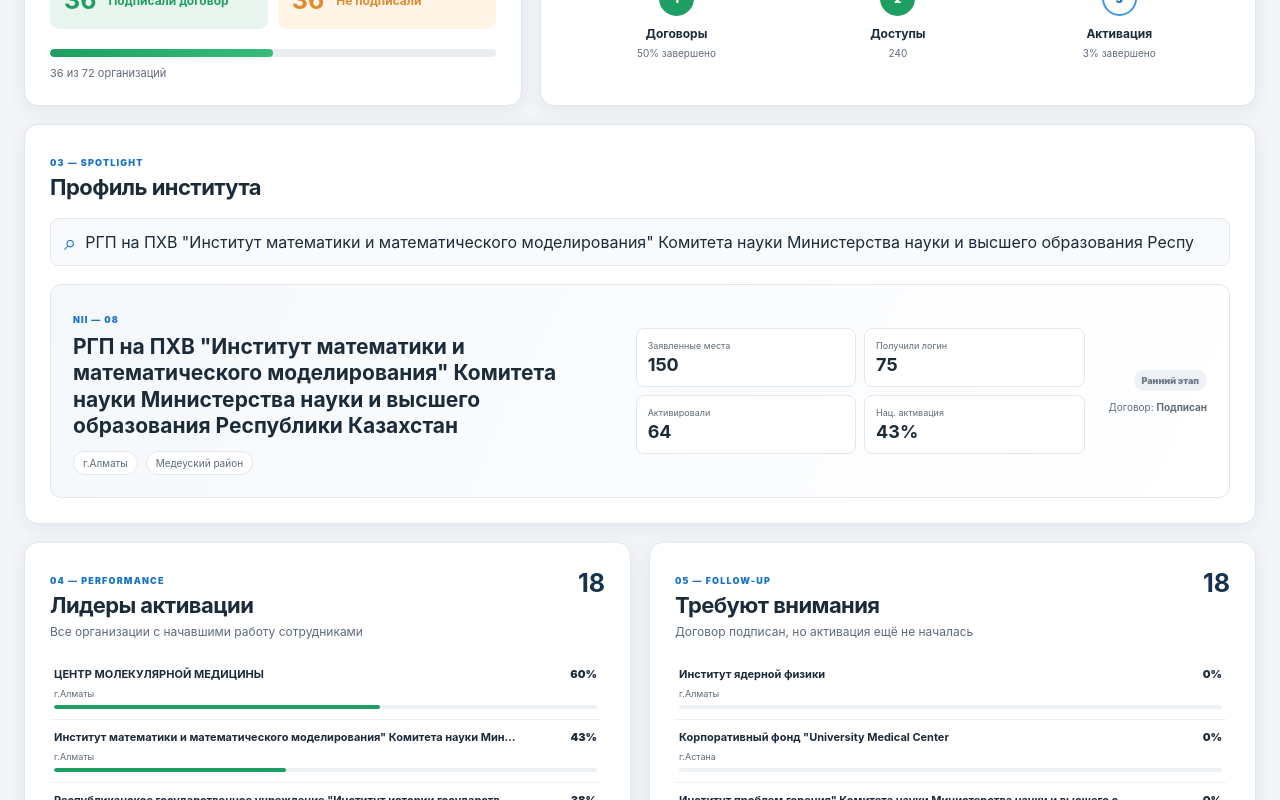
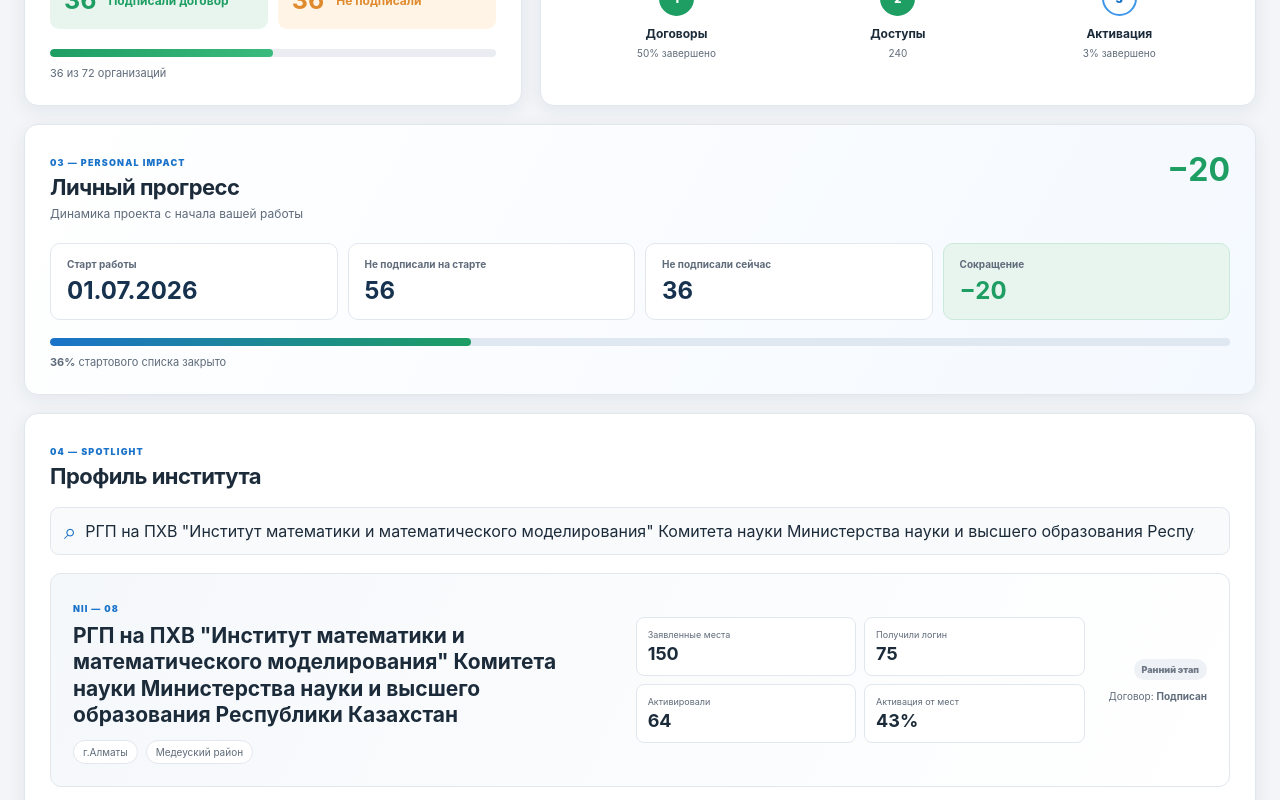
Before and after one commit to nurzhanabdirazakov/chatgpt-edu-nii-kz, a Next.js app: page /chatgpt-edu-nii-kz/ in a window 1280 px wide. Shown: the part 780-1580 px from the top of the page. Built offline with nearby package versions, Linux system fonts and the light colour scheme.

Commit message:
Add personal performance section

```diff
--- a/app/page.tsx
+++ b/app/page.tsx
@@ -7,6 +7,7 @@ type Lang = "ru" | "kz";
 type SortKey = "name" | "region" | "licenses" | "started" | "activated" | "rate";
 
 const POWER_BI = { started: 240, activated: 190, updated: "13.07.2026, 11:07" };
+const PERSONAL = { started: "01.07.2026", unsignedAtStart: 56 };
 
 const copy = {
   ru: {
@@ -15,9 +16,10 @@ const copy = {
     intro: "Открытая сводка по договорам, выдаче доступов и активации сотрудников научных организаций.",
     updated: "Данные Power BI обновлены",
     sheet: "Снимок Google Sheets: 16.07.2026",
-    total: "Всего НИИ", licenses: "Заявленные места", started: "Получили логин", activated: "Активировали", rate: "Нац. активация",
+    total: "Всего НИИ", licenses: "Заявленные места", started: "Получили логин", activated: "Активировали", rate: "Активация от мест",
     signed: "Подписали договор", unsigned: "Не подписали", of: "из", institutes: "организаций",
     timeline: "Прогресс проекта", contracts: "Договоры", access: "Доступы", activation: "Активация", complete: "завершено",
+    personalTitle: "Личный прогресс", personalHint: "Динамика проекта с начала вашей работы", personalStart: "Старт работы", startUnsigned: "Не подписали на старте", currentUnsigned: "Не подписали сейчас", reducedUnsigned: "Сокращение", backlogClosed: "стартового списка закрыто",
     leaders: "Лидеры активации", attention: "Требуют внимания", fullList: "Полный список подключённых НИИ",
     leaderHint: "Все организации с начавшими работу сотрудниками", attentionHint: "Договор подписан, но активация ещё не началась",
     profile: "Профиль института", profileHint: "Начните вводить название или выберите организацию",
@@ -33,9 +35,10 @@ const copy = {
     title: "Ғылыми-зерттеу институттарын ChatGPT Edu жүйесіне қосу",
     intro: "Ғылыми ұйымдар қызметкерлерінің шарттары, қолжетімділігі және белсендірілуі туралы ашық есеп.",
     updated: "Power BI деректері жаңартылды", sheet: "Google Sheets деректер кесіндісі: 16.07.2026",
-    total: "Барлық ҒЗИ", licenses: "Сұралған орындар", started: "Логин алды", activated: "Белсендірді", rate: "Ұлттық белсендіру",
+    total: "Барлық ҒЗИ", licenses: "Сұралған орындар", started: "Логин алды", activated: "Белсендірді", rate: "Орындар бойынша белсендіру",
     signed: "Шартқа қол қойды", unsigned: "Қол қоймады", of: "ішінен", institutes: "ұйым",
     timeline: "Жоба барысы", contracts: "Шарттар", access: "Қолжетімділік", activation: "Белсендіру", complete: "аяқталды",
+    personalTitle: "Жеке прогресс", personalHint: "Жұмыс басталғаннан бергі жоба динамикасы", personalStart: "Жұмыс басталды", startUnsigned: "Басында қол қоймаған", currentUnsigned: "Қазір қол қоймаған", reducedUnsigned: "Қысқарды", backlogClosed: "бастапқы тізім жабылды",
     leaders: "Белсендіру көшбасшылары", attention: "Назар аудару қажет", fullList: "Қосылған ҒЗИ толық тізімі",
     leaderHint: "Жұмысты бастаған қызметкерлері бар барлық ұйым", attentionHint: "Шарт бар, бірақ белсендіру әлі басталмады",
     profile: "Институт профилі", profileHint: "Ұйым атауын теруді бастаңыз немесе тізімнен таңдаңыз",
@@ -99,6 +102,8 @@ export default function Home() {
   const unsigned = institutes.filter(i => !i.signed).sort((a, b) => b.licenses - a.licenses);
   const totalLicenses = institutes.reduce((sum, i) => sum + i.licenses, 0);
   const nationalRate = totalLicenses > 0 ? POWER_BI.activated / totalLicenses : 0;
+  const reducedUnsigned = Math.max(0, PERSONAL.unsignedAtStart - unsigned.length);
+  const backlogClosed = PERSONAL.unsignedAtStart > 0 ? reducedUnsigned / PERSONAL.unsignedAtStart : 0;
   const regions = [...new Set(institutes.map(i => i.region))].sort((a, b) => a.localeCompare(b));
   const selected = institutes.find(i => i.id === selectedId) ?? institutes[0];
   const nameOf = (row: Institute) => cleanName(lang === "ru" ? row.nameRu : row.nameKz);
@@ -179,8 +184,20 @@ export default function Home() {
         </article>
       </section>
 
+      <section className="card personal-card">
+        <div className="section-heading"><div><span className="kicker">03 — PERSONAL IMPACT</span><h2>{t.personalTitle}</h2><p>{t.personalHint}</p></div><b>−{reducedUnsigned}</b></div>
+        <div className="personal-stats">
+          <div><span>{t.personalStart}</span><strong>{PERSONAL.started}</strong></div>
+          <div><span>{t.startUnsigned}</span><strong>{PERSONAL.unsignedAtStart}</strong></div>
+          <div><span>{t.currentUnsigned}</span><strong>{unsigned.length}</strong></div>
+          <div className="personal-result"><span>{t.reducedUnsigned}</span><strong>−{reducedUnsigned}</strong></div>
+        </div>
+        <div className="personal-progress"><i style={{ width: `${backlogClosed * 100}%` }} /></div>
+        <p className="muted"><b>{Math.round(backlogClosed * 100)}%</b> {t.backlogClosed}</p>
+      </section>
+
       <section className="card profile-card">
-        <div className="section-heading"><div><span className="kicker">03 — SPOTLIGHT</span><h2>{t.profile}</h2></div></div>
+        <div className="section-heading"><div><span className="kicker">04 — SPOTLIGHT</span><h2>{t.profile}</h2></div></div>
         <label className="profile-search"><span>⌕</span><input list="institutes" defaultValue={nameOf(selected)} onChange={e => { const found = institutes.find(i => nameOf(i) === e.target.value); if (found) setSelectedId(found.id); }} placeholder={t.profileHint} /></label>
         <datalist id="institutes">{institutes.slice().sort((a,b) => nameOf(a).localeCompare(nameOf(b))).map(i => <option key={i.id} value={nameOf(i)} />)}</datalist>
         <div className="profile-content">
@@ -196,18 +213,18 @@ export default function Home() {
       </section>
 
       <section className="comparison">
-        <article className="card ranking"><div className="section-heading"><div><span className="kicker">04 — PERFORMANCE</span><h2>{t.leaders}</h2><p>{t.leaderHint}</p></div><b>{leaders.length}</b></div><div className="rank-list">{leaders.map(row => <BarRow key={row.id} row={row} lang={lang} tone="good" />)}</div></article>
-        <article className="card ranking"><div className="section-heading"><div><span className="kicker">05 — FOLLOW-UP</span><h2>{t.attention}</h2><p>{t.attentionHint}</p></div><b>{attention.length}</b></div><div className="rank-list">{attention.map(row => <BarRow key={row.id} row={row} lang={lang} tone="bad" />)}</div></article>
+        <article className="card ranking"><div className="section-heading"><div><span className="kicker">05 — PERFORMANCE</span><h2>{t.leaders}</h2><p>{t.leaderHint}</p></div><b>{leaders.length}</b></div><div className="rank-list">{leaders.map(row => <BarRow key={row.id} row={row} lang={lang} tone="good" />)}</div></article>
+        <article className="card ranking"><div className="section-heading"><div><span className="kicker">06 — FOLLOW-UP</span><h2>{t.attention}</h2><p>{t.attentionHint}</p></div><b>{attention.length}</b></div><div className="rank-list">{attention.map(row => <BarRow key={row.id} row={row} lang={lang} tone="bad" />)}</div></article>
       </section>
 
       <section className="card table-card">
-        <div className="section-heading"><div><span className="kicker">06 — DIRECTORY</span><h2>{t.fullList}</h2><p>{t.tableNote}</p></div><b>{filtered.length}</b></div>
+        <div className="section-heading"><div><span className="kicker">07 — DIRECTORY</span><h2>{t.fullList}</h2><p>{t.tableNote}</p></div><b>{filtered.length}</b></div>
         <div className="filters"><label><span>⌕</span><input value={query} onChange={e => setQuery(e.target.value)} placeholder={t.search} /></label><select value={region} onChange={e => setRegion(e.target.value)}><option value="all">{t.allRegions}</option>{regions.map(r => <option key={r}>{r}</option>)}</select><select value={status} onChange={e => setStatus(e.target.value)}><option value="all">{t.allStatuses}</option><option value="excellent">{t.excellent}</option><option value="track">{t.onTrack}</option><option value="early">{t.early}</option><option value="attention">{t.needsAttention}</option></select></div>
         <div className="table-wrap"><table><thead><tr><th>№</th><th><button onClick={() => changeSort("name")}>{t.name} ↕</button></th><th><button onClick={() => changeSort("region")}>{t.region} ↕</button></th><th><button onClick={() => changeSort("licenses")}>{t.licenses} ↕</button></th><th><button onClick={() => changeSort("started")}>{t.started} ↕</button></th><th><button onClick={() => changeSort("activated")}>{t.activated} ↕</button></th><th><button onClick={() => changeSort("rate")}>{t.rate} ↕</button></th><th>{t.status}</th></tr></thead><tbody>{filtered.map(row => <tr key={row.id} onClick={() => { setSelectedId(row.id); document.querySelector(".profile-card")?.scrollIntoView({behavior:"smooth"}); }}><td>{row.id}</td><td><strong>{nameOf(row)}</strong><small>{row.district}</small></td><td>{row.region}</td><td>{formatNumber(row.licenses, lang)}</td><td>{row.started}</td><td>{row.activated}</td><td><b>{row.licenses ? `${Math.round(ratio(row)*100)}%` : "—"}</b></td><td><span className={`pill ${statusFor(row,lang).key}`}>{statusFor(row,lang).label}</span></td></tr>)}</tbody></table></div>
       </section>
 
       <section className="card unsigned-card">
-        <div className="section-heading"><div><span className="kicker">07 — ONBOARDING QUEUE</span><h2>{t.unsignedTitle}</h2><p>{t.unsignedHint}</p></div><b>{unsigned.length}</b></div>
+        <div className="section-heading"><div><span className="kicker">08 — ONBOARDING QUEUE</span><h2>{t.unsignedTitle}</h2><p>{t.unsignedHint}</p></div><b>{unsigned.length}</b></div>
         <div className="unsigned-grid">{unsigned.map(row => <button key={row.id} onClick={() => { setSelectedId(row.id); document.querySelector(".profile-card")?.scrollIntoView({behavior:"smooth"}); }}><span>{String(row.id).padStart(2,"0")}</span><div><strong>{shortName(nameOf(row))}</strong><small>{row.region} · {row.district}</small></div><b>{formatNumber(row.licenses,lang)}</b></button>)}</div>
       </section>
 
```
Also changed, not shown: app/globals.css.
